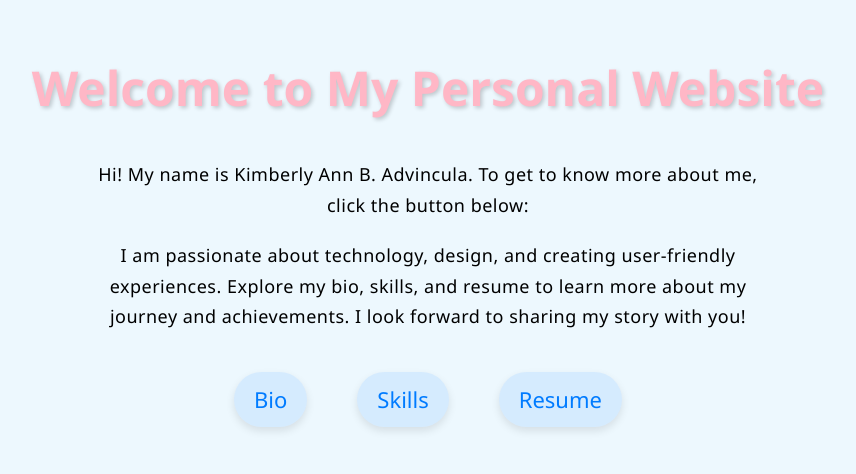
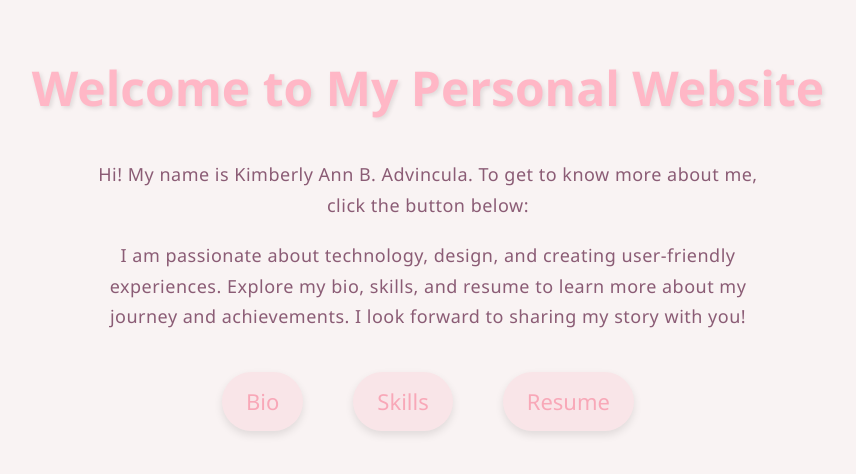
Before and after one commit to asta241505/HYPERLINK, a plain HTML site: page Landingpage/index.html in a window 1280 px wide. Shown: the whole page, without its empty margins (212-1068 px from the left). Drawn offline with Linux system fonts and the light colour scheme.

Commit message:
Update styles.css

```diff
--- a/Landingpage/styles.css
+++ b/Landingpage/styles.css
@@ -1,18 +1,20 @@
 body {
     font-family: 'Segoe UI', Tahoma, Geneva, Verdana, sans-serif;
-    background-color: #edf8fe;
-    color: black;
+    background-color: #f9f3f3;
+    color: #4b2a63;
     text-align: center;
     margin: 0;
     padding: 0;
     line-height: 1.6;
 }
+
 h1 {
     color: #ffb7c6;
     margin-top: 50px;
     font-size: 3rem;
-    text-shadow: 2px 2px 4px rgba(0, 0, 0, 0.2);
+    text-shadow: 2px 2px 4px rgba(0, 0, 0, 0.1);
 }
+
 p {
     font-size: 18px;
     margin: 20px 0;
@@ -22,7 +24,9 @@ p {
     font-weight: 400;
     line-height: 1.7;
     letter-spacing: 0.5px;
+    color: #8b5c75;
 }
+
 .links {
     margin-top: 30px;
     display: flex;
@@ -30,21 +34,23 @@ p {
     flex-wrap: wrap;
     gap: 30px;
 }
+
 a {
     text-decoration: none;
-    color: #007bff;
+    color: #f8a8b8;
     font-size: 22px;
     margin: 10px;
     display: inline-block;
-    padding: 10px 20px;
+    padding: 12px 24px;
     border-radius: 30px;
-    background-color: rgba(0, 123, 255, 0.1);
+    background-color: rgba(248, 168, 184, 0.2);
     box-shadow: 0 4px 8px rgba(0, 0, 0, 0.1);
     transition: all 0.3s ease-in-out;
 }
+
 a:hover {
-    color: #0056b3;
+    color: #f6c3d7;
     transform: translateY(-5px);
     box-shadow: 0 8px 16px rgba(0, 0, 0, 0.2);
-    background-color: rgba(0, 123, 255, 0.2);
+    background-color: rgba(248, 168, 184, 0.3);
 }
```
